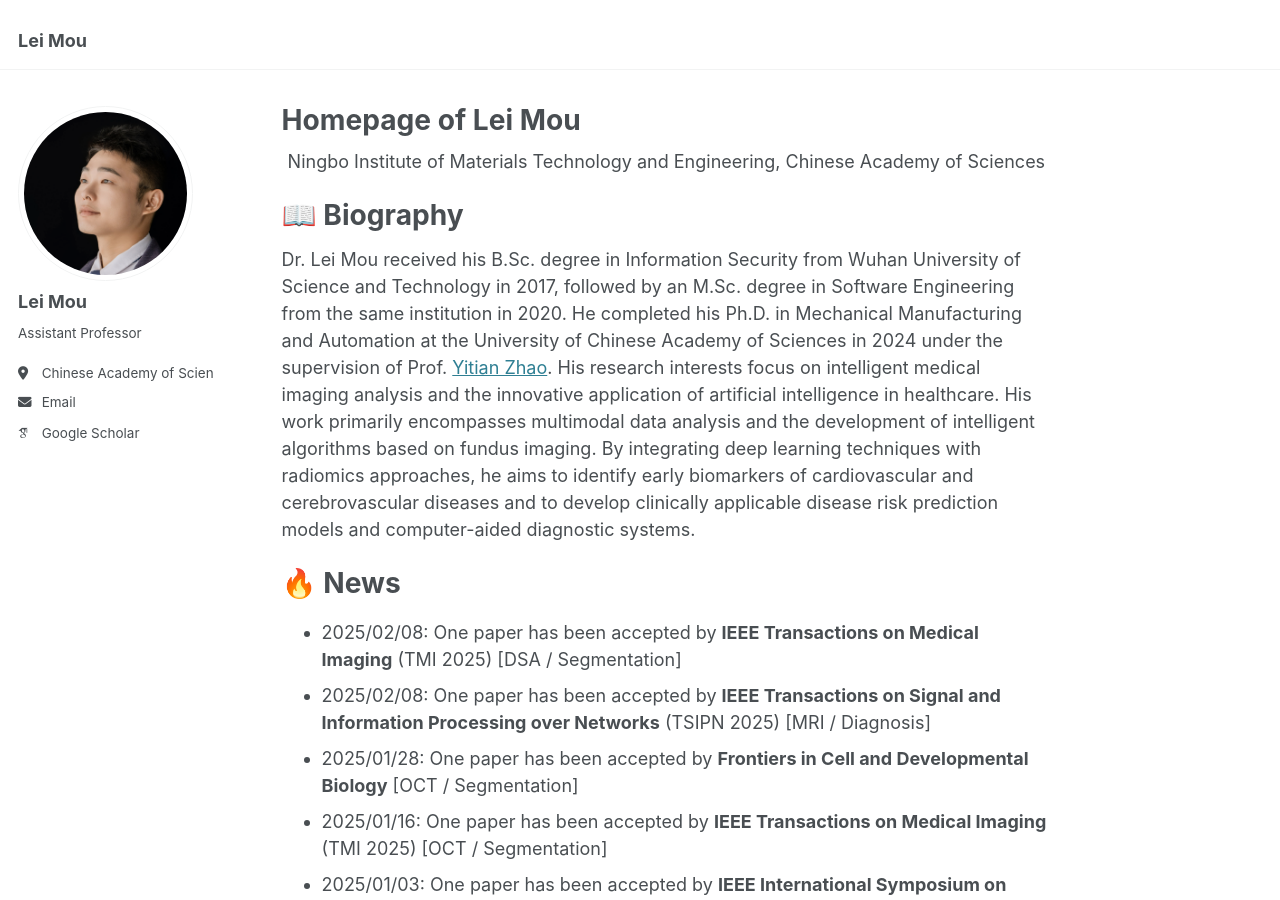
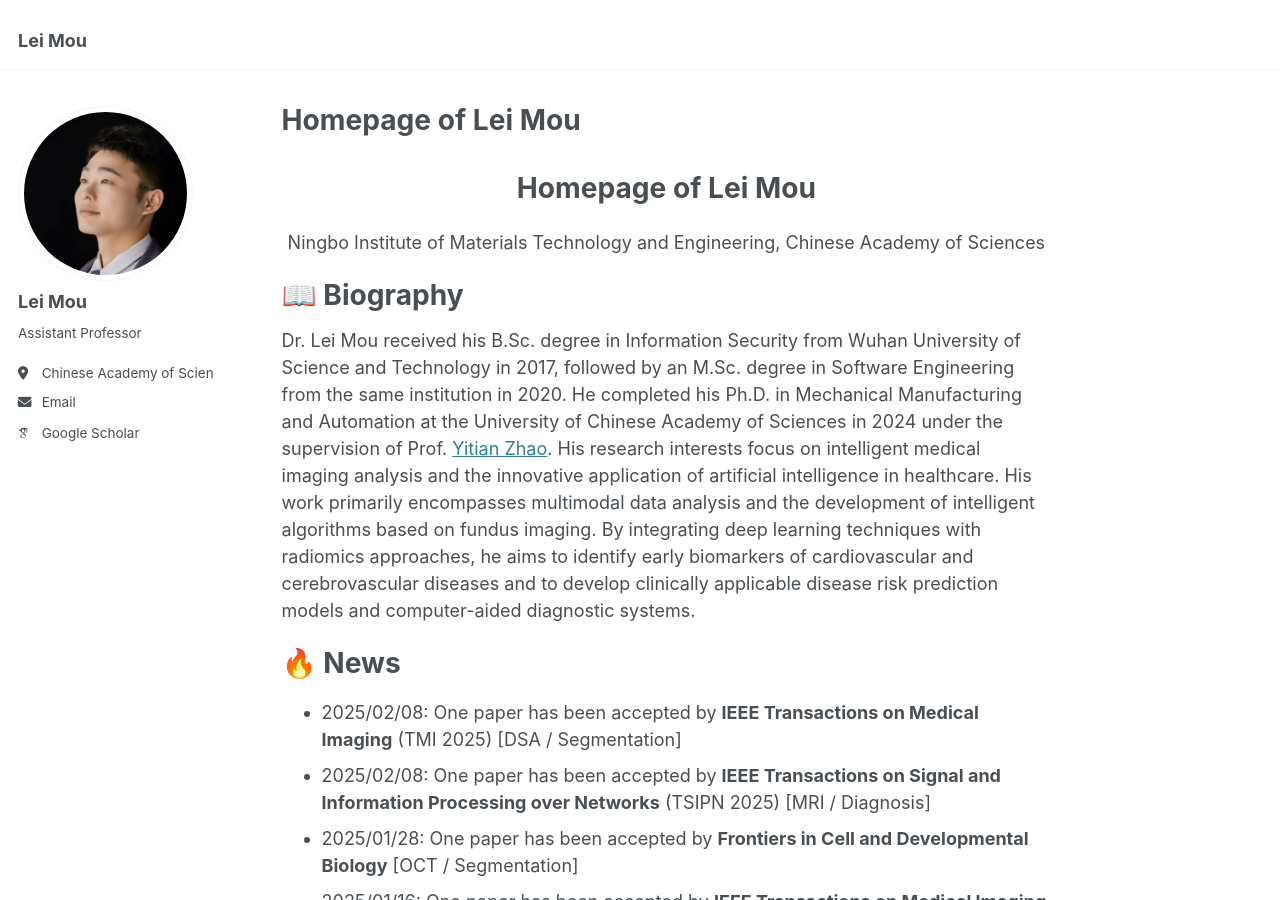
Before and after one commit to iBrain-007/iBrain-007.github.io, a Jekyll site: the page built from _pages/about.md, in a window 1280 px wide and 900 px high. Built offline with Jekyll 4.4.1, drawn with Linux system fonts in a browser that asks for light colours; emoji names are drawn with the system emoji font; some web fonts are replaced.

Commit message:
Update about.md

```diff
--- a/_pages/about.md
+++ b/_pages/about.md
@@ -6,6 +6,10 @@ redirect_from:
   - /about/
   - /about.html
 ---
+
+<p align="center">
+    <h1 align="center"> Homepage of Lei Mou</h1>
+</p>
 
 <p align="center"> Ningbo Institute of Materials Technology and Engineering, Chinese Academy of Sciences </p>
 
```
